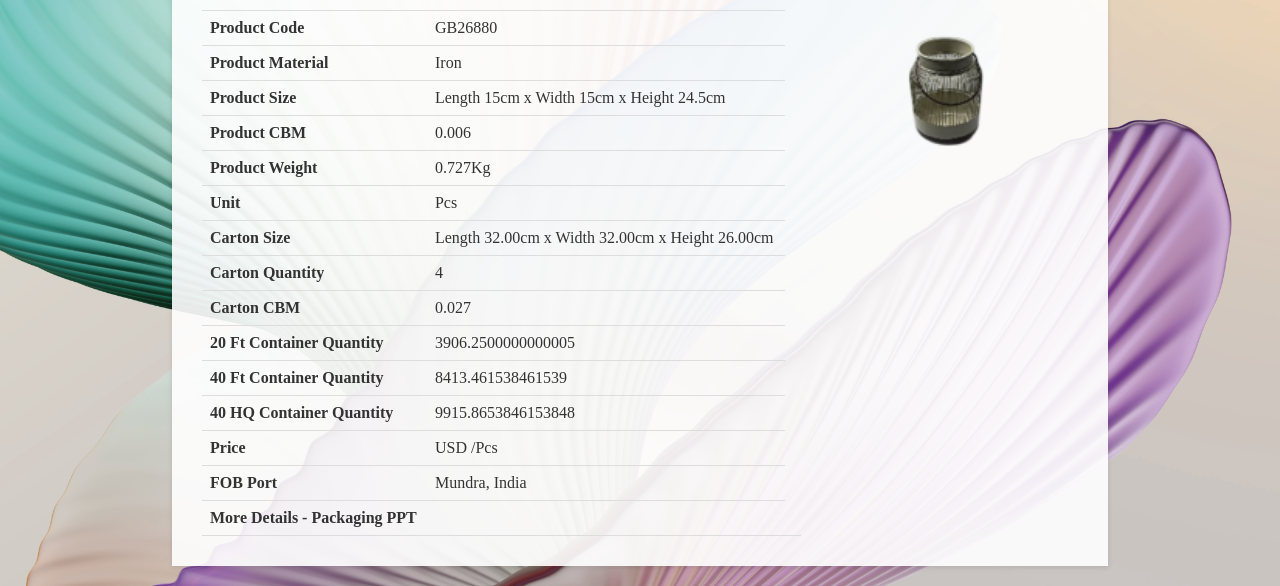
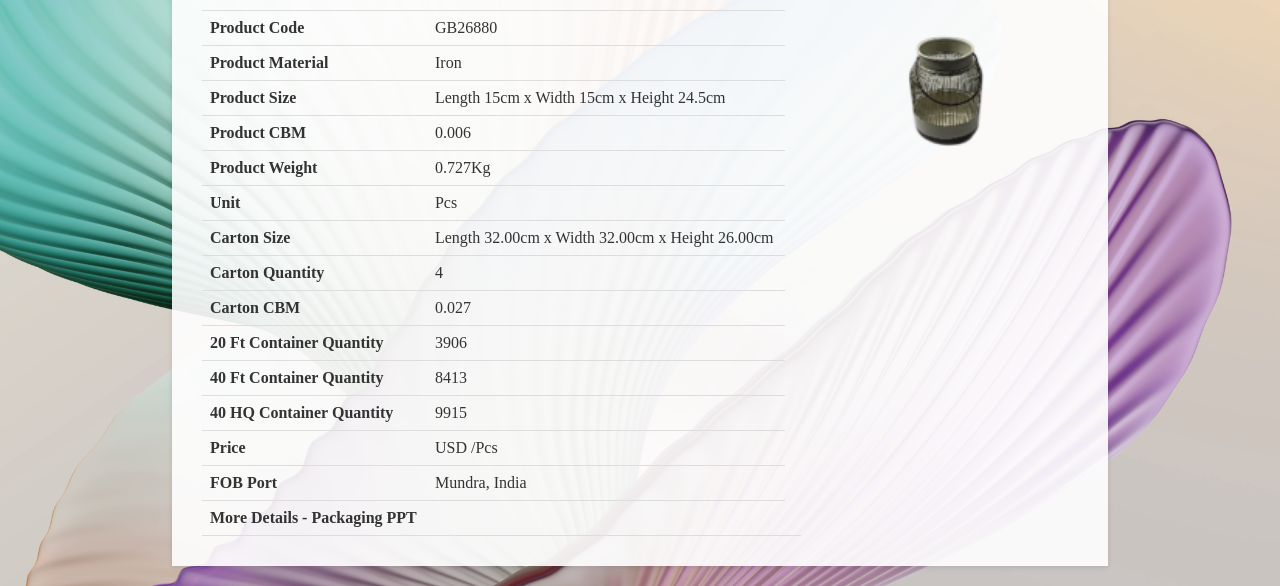
Before and after one commit to GBSLIT/GB26880, a plain HTML site: page index.html in a window 1280 px wide. Shown: the part 253-839 px from the top of the page. Drawn offline with Linux system fonts and the light colour scheme.

Commit message:
Update index.html

```diff
--- a/index.html
+++ b/index.html
@@ -177,15 +177,15 @@
                 </tr>
                 <tr>
                     <th>20 Ft Container Quantity</th>
-                    <td>3906.2500000000005 </td>
+                    <td>3906 </td>
                 </tr>
                 <tr>
                     <th>40 Ft Container Quantity</th>
-                    <td>8413.461538461539 </td>
+                    <td>8413 </td>
                 </tr>
                 <tr>
                     <th>40 HQ Container Quantity</th>
-                    <td>9915.8653846153848 </td>
+                    <td>9915 </td>
                  </tr>
                 <tr>
                     <th>Price</th>
```
